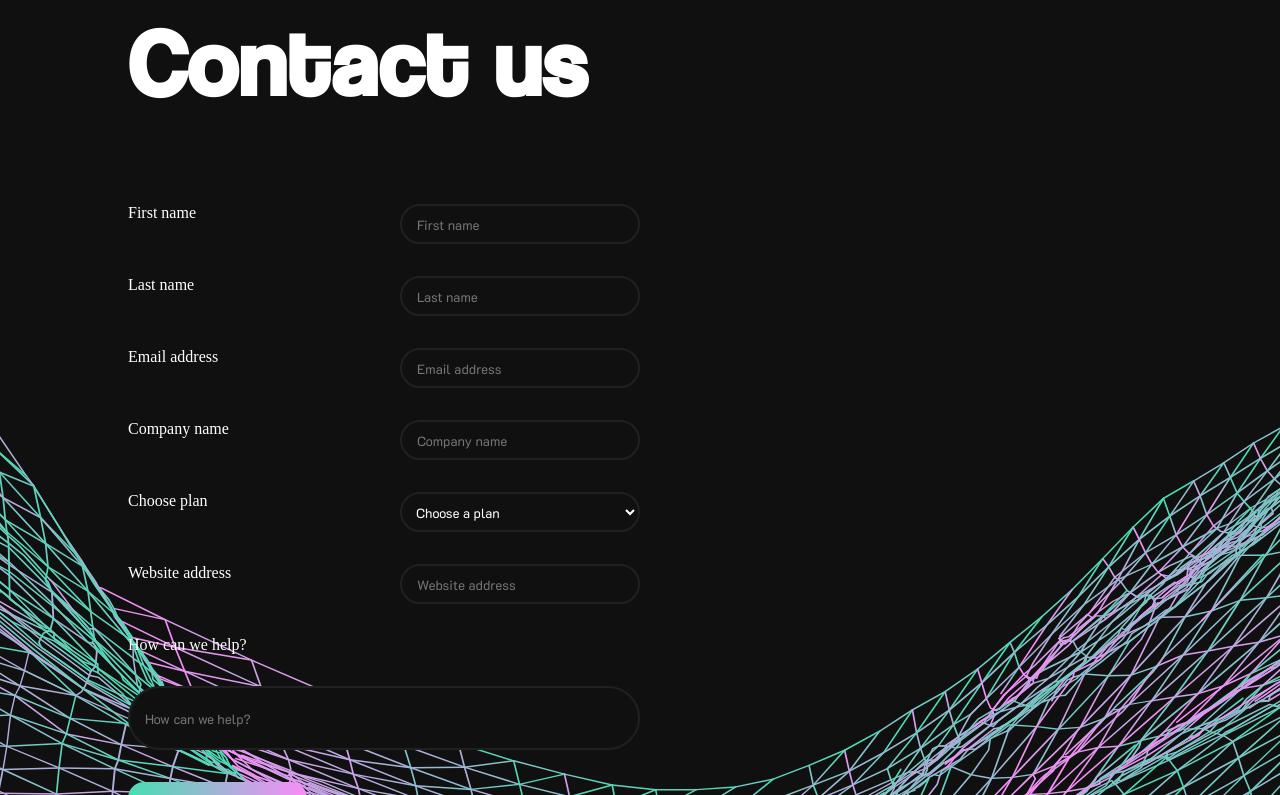
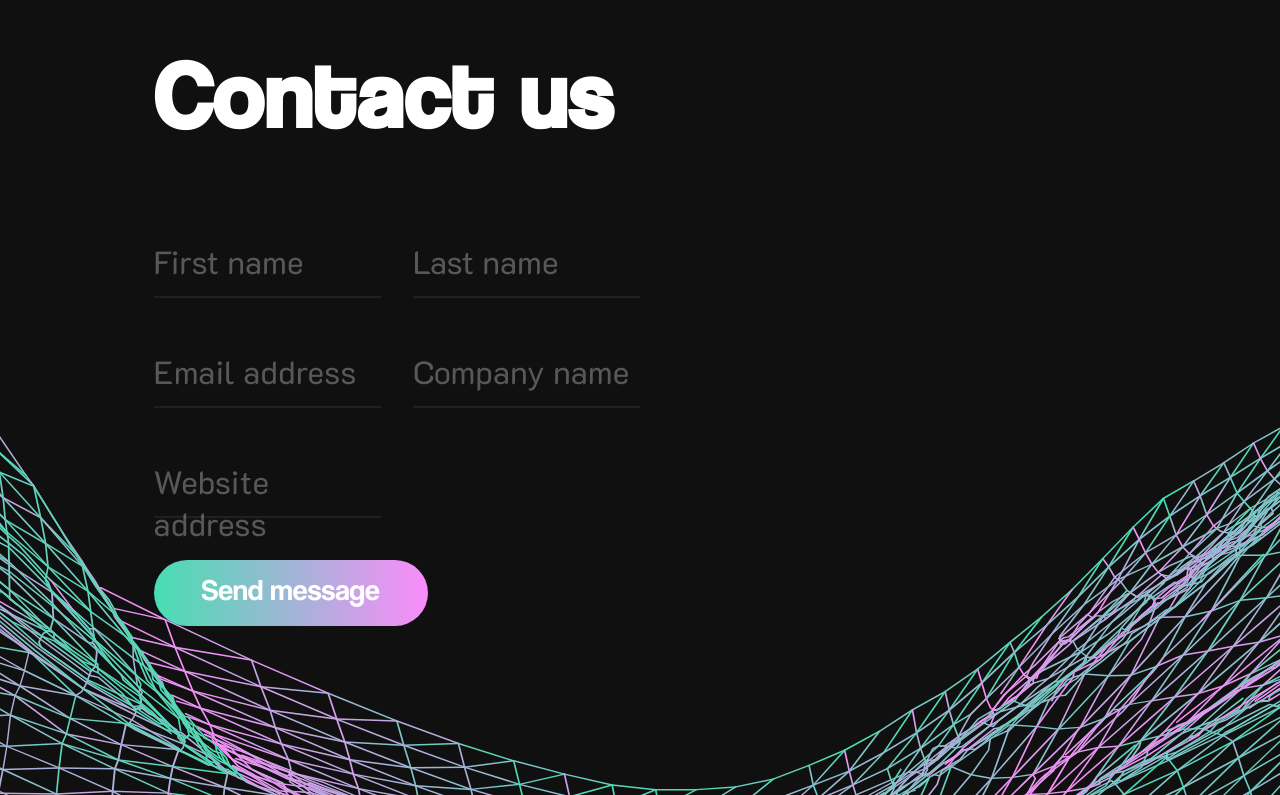
Before and after one commit to deljanin/apex-smma, a SvelteKit app: page / in a window 1280 px wide. Shown: the part 5125-5920 px from the top of the page. Built offline with nearby package versions, Linux system fonts and the light colour scheme.

Commit message:
Form update.

```diff
--- a/src/data/eng.json
+++ b/src/data/eng.json
@@ -85,9 +85,7 @@
 		"surname": { "key": "surname", "placeholder": "Last name" },
 		"email": { "key": "email", "placeholder": "Email address" },
 		"company": { "key": "company", "placeholder": "Company name" },
-		"plan": { "key": "plan", "placeholder": "Choose plan", "defaultText": "Choose a plan" },
 		"website": { "key": "website", "placeholder": "Website address" },
-		"explanation": { "key": "explanation", "placeholder": "How can we help?" },
 		"submit": { "key": "submit", "placeholder": "Send message" }
 	},
 	"footer": {
--- a/src/data/srb.json
+++ b/src/data/srb.json
@@ -85,9 +85,7 @@
 		"surname": { "key": "surname", "placeholder": "Prezime" },
 		"email": { "key": "email", "placeholder": "Email addresa" },
 		"company": { "key": "company", "placeholder": "Naziv kompanije" },
-		"plan": { "key": "plan", "placeholder": "Izaberite plan", "defaultText": "Izaberite a plan" },
 		"website": { "key": "website", "placeholder": "Adresa vebsajta" },
-		"explanation": { "key": "explanation", "placeholder": "Kako možemo da Vam pomognemo?" },
 		"submit": { "key": "submit", "placeholder": "Pošalji poruku" }
 	},
 	"footer": {
--- a/src/routes/main_page/Contact.svelte
+++ b/src/routes/main_page/Contact.svelte
@@ -19,54 +19,67 @@
 <div id="contact">
 	<h1>{$txt.contact.heading}</h1>
 	<form on:submit|preventDefault={submitForm}>
-		<input type="hidden" value="extraText" />
-		<label for={$txt.contact.name.key}>{$txt.contact.name.placeholder}</label>
+		<input class="form__field" type="hidden" value="extraText" />
+
+		<div class="form__group field">
 			<input
+				class="form__field"
 				type="text"
 				name={$txt.contact.name.key}
 				placeholder={$txt.contact.name.placeholder}
 				required
 			/>
-		<label for={$txt.contact.surname.key}>{$txt.contact.surname.placeholder}</label>
+			<label class="form__label" for={$txt.contact.name.key}>{$txt.contact.name.placeholder}</label>
+		</div>
+		<div class="form__group field">
 			<input
+				class="form__field"
 				type="text"
 				name={$txt.contact.surname.key}
 				placeholder={$txt.contact.surname.placeholder}
 				required
 			/>
-		<label for={$txt.contact.email.key}>{$txt.contact.email.placeholder}</label>
+			<label class="form__label" for={$txt.contact.surname.key}
+				>{$txt.contact.surname.placeholder}</label
+			>
+		</div>
+		<div class="form__group field">
 			<input
+				class="form__field"
 				type="email"
 				name={$txt.contact.email.key}
 				placeholder={$txt.contact.email.placeholder}
 				required
 			/>
-		<label for={$txt.contact.company.key}>{$txt.contact.company.placeholder}</label>
+			<label class="form__label" for={$txt.contact.email.key}
+				>{$txt.contact.email.placeholder}</label
+			>
+		</div>
+		<div class="form__group field">
 			<input
+				class="form__field"
 				type="text"
 				name={$txt.contact.company.key}
 				placeholder={$txt.contact.company.placeholder}
 				required
 			/>
-		<label for={$txt.contact.plan.key}>{$txt.contact.plan.placeholder}</label>
-		<select type="text" name={$txt.contact.plan.key} placeholder={$txt.contact.plan.placeholder}>
-			<option value="" disabled selected>{$txt.contact.plan.defaultText}</option>
-			{#each $txt.whatWeOffer.cards as offer}
-				<option>{offer.frontText}</option>
-			{/each}
-		</select>
-		<label for={$txt.contact.website.key}>{$txt.contact.website.placeholder}</label>
+			<label class="form__label" for={$txt.contact.company.key}
+				>{$txt.contact.company.placeholder}</label
+			>
+		</div>
+
+		<div class="form__group field">
 			<input
+				class="form__field"
 				type="text"
 				name={$txt.contact.website.key}
 				placeholder={$txt.contact.website.placeholder}
 			/>
-		<label for={$txt.contact.explanation.key}>{$txt.contact.explanation.placeholder}</label>
-		<textarea
-			type="text"
-			name={$txt.contact.explanation.key}
-			placeholder={$txt.contact.explanation.placeholder}
-		/>
+			<label class="form__label" for={$txt.contact.website.key}
+				>{$txt.contact.website.placeholder}</label
+			>
+		</div>
+
 		<button type="submit">{$txt.contact.submit.placeholder}</button>
 	</form>
 	<div class="footer"></div>
@@ -80,8 +93,8 @@
 		overflow-x: hidden;
 	}
 	h1 {
-		padding-left: 10vw;
-		padding-top: 13vh;
+		padding-left: 12vw;
+		padding-top: 17vh;
 	}
 	img {
 		z-index: -1;
@@ -92,57 +105,92 @@
 		display: grid;
 		grid-template-columns: 1fr 1fr;
 		gap: 4vh;
-		padding: 10vh 10vw;
+		padding: 8vh 10vw 10vh 12vw;
 		width: 60vw;
-	}
-	label {
-	}
-
-	input,
-	select,
-	textarea {
-		height: 5vh;
-		border-radius: 50px;
-		outline: none;
-		position: relative;
-		background-color: var(--primary-color);
-		color: var(--secondary-color);
-		border: 2px solid var(--tertiary-color);
-		text-indent: 15px;
-		font-family: K2D;
-	}
-	select {
-		text-indent: 10px;
-	}
-	input::placeholder,
-	textarea::placeholder {
-		position: absolute;
-		top: 50%;
-		/* left: 150px; */
-		transform: translateY(-50%);
 		font-family: K2D;
 	}
 
-	textarea {
-		grid-column: span 2;
-		width: 100%;
-		resize: none;
-		height: 8vh;
-	}
 	button {
-		width: 35%;
+		/* width: 35%; */
 		border-radius: 50px;
-		height: 4vh;
+		/* height: 5vh; */
 		border: none;
 		z-index: 2;
 		cursor: pointer;
 
 		font-family: Coolvetica;
-		font-size: 1.5em;
+		font-size: 2em;
 		color: var(--secondary-color);
 		border-radius: 100px;
 		padding: 0.5em 1.5em;
 		background-image: var(--text-gradient);
 		grid-column: span 2;
+		justify-self: left;
+		margin-top: 10px;
+	}
+	.form__group {
+		position: relative;
+		padding: 20px 0 0;
+		width: 100%;
+	}
+
+	.form__field {
+		background-color: var(--primary-color);
+		color: var(--secondary-color);
+		font-family: inherit;
+		width: 100%;
+		border: none;
+		border-bottom: 2px solid var(--tertiary-color);
+		outline: 0;
+		font-size: 2em;
+		padding: 7px 0;
+		transition: border-color 0.2s;
+	}
+
+	.form__field::placeholder {
+		color: transparent;
+	}
+
+	.form__field:placeholder-shown ~ .form__label {
+		font-size: 2em;
+		cursor: text;
+		top: 20px;
+	}
+
+	.form__label {
+		position: absolute;
+		top: 0;
+		display: block;
+		transition: 0.2s;
+		font-size: 1.5em;
+		color: var(--nav-transparent);
+		pointer-events: none;
+	}
+
+	.form__field:focus {
+		padding-bottom: 6px;
+		font-weight: 700;
+		border-width: 3px;
+		border-image: var(--text-gradient);
+		border-image-slice: 1;
+	}
+
+	.form__field:focus ~ .form__label {
+		position: absolute;
+		top: 0;
+		display: block;
+		transition: 0.2s;
+		font-size: 1.5em;
+		background: var(--text-gradient);
+		background-clip: text;
+		-webkit-background-clip: text;
+		-webkit-text-fill-color: transparent;
+		font-weight: 700;
+	}
+
+	/* reset input */
+	.form__field:required,
+	.form__field:invalid {
+		box-shadow: none;
 	}
 </style>
```
Also changed, not shown: src/routes/+layout.svelte (+13 -0 lines). Lines whose indentation alone changed are shown as unchanged.
